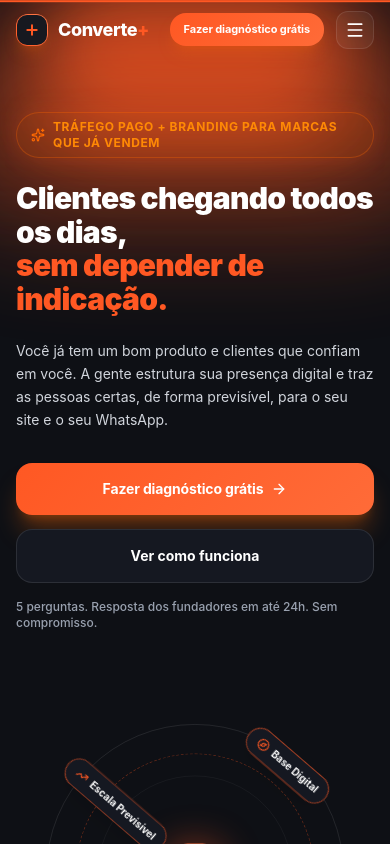
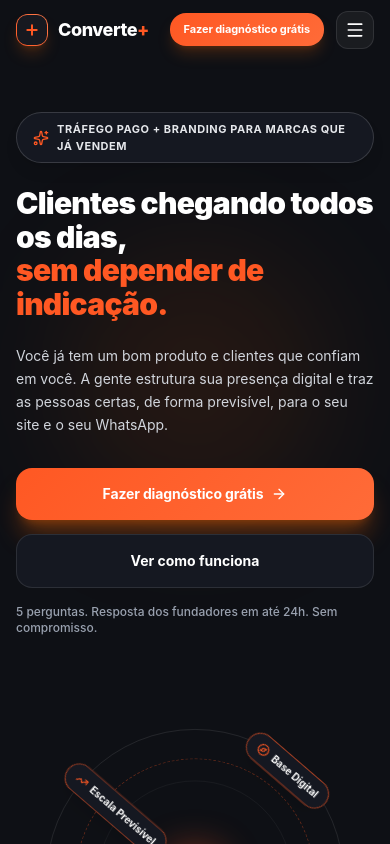
Before and after one commit to Poneyzada/Agencia-Converte-Lp, a React (Vite) app: page / in a window 390 px wide. Shown: the top 844 px of the page. Built offline with nearby package versions, Linux system fonts and the light colour scheme.

Commit message:
Fix eyebrow badge text contrast to crisp silver-white and remove top orange haze on mobile

```diff
--- a/src/components/HeroSection.jsx
+++ b/src/components/HeroSection.jsx
@@ -6,40 +6,40 @@ export default function HeroSection({ onOpenICP }) {
   return (
     <section className="relative z-0 flex min-h-[92vh] lg:min-h-screen w-full flex-col items-center justify-center overflow-hidden bg-[#0e1015] pt-28 pb-16 lg:py-32">
 
-      {/* 21st.dev Efeito Studio Light: O cone sobe suavemente enquanto a luz ilumina o ambiente */}
-      <div className="absolute top-0 isolate z-0 flex w-screen flex-1 items-start justify-center pointer-events-none">
+      {/* 21st.dev Studio Lamp Light - Otimizado para alta legibilidade no Mobile (Sem nuvem alaranjada no topo) */}
+      <div className="absolute top-0 isolate z-0 hidden md:flex w-screen flex-1 items-start justify-center pointer-events-none">
 
-        {/* Backdrop blur suave */}
-        <div className="absolute top-0 z-50 h-48 w-screen bg-transparent opacity-10 backdrop-blur-md" />
+        {/* Backdrop blur */}
+        <div className="absolute top-0 z-50 h-36 w-screen bg-transparent opacity-10 backdrop-blur-md" />
 
-        {/* Ambient Glow principal da luz do studio acendendo */}
+        {/* Ambient Glow principal suavizado no desktop */}
         <motion.div
           initial={{ opacity: 0, scale: 0.7, y: 30 }}
-          animate={{ opacity: 0.85, scale: 1, y: 0 }}
+          animate={{ opacity: 0.5, scale: 1, y: 0 }}
           transition={{ duration: 1.4, ease: [0.16, 1, 0.3, 1], delay: 0.1 }}
-          className="absolute inset-auto z-50 h-44 w-[32rem] -translate-y-[-20%] rounded-full bg-[#ff5823]/60 opacity-80 blur-3xl"
+          className="absolute inset-auto z-50 h-36 w-[28rem] -translate-y-[-20%] rounded-full bg-[#ff5823]/40 blur-3xl"
         />
 
-        {/* Lamp Light Core Motion acendendo como foco de luz */}
+        {/* Lamp Light Core Motion */}
         <motion.div
           initial={{ width: "8rem", opacity: 0.2, y: 20 }}
-          animate={{ width: "20rem", opacity: 1, y: 0 }}
+          animate={{ width: "18rem", opacity: 0.8, y: 0 }}
           transition={{ duration: 1.2, ease: [0.16, 1, 0.3, 1], delay: 0.2 }}
-          className="absolute top-0 z-30 h-40 -translate-y-[15%] rounded-full bg-[#ff5823]/70 blur-2xl"
+          className="absolute top-0 z-30 h-32 -translate-y-[15%] rounded-full bg-[#ff5823]/40 blur-2xl"
         />
 
-        {/* Linha de luz no topo expandindo */}
+        {/* Linha de luz no topo */}
         <motion.div
           initial={{ width: "10rem", opacity: 0 }}
-          animate={{ width: "34rem", opacity: 1 }}
+          animate={{ width: "28rem", opacity: 0.8 }}
           transition={{ duration: 1.2, ease: [0.16, 1, 0.3, 1], delay: 0.25 }}
-          className="absolute inset-auto z-50 h-0.5 -translate-y-[-10%] bg-[#ff5823]"
+          className="absolute inset-auto z-50 h-0.5 -translate-y-[-10%] bg-[#ff5823]/80"
         />
 
-        {/* Cone Esquerdo de Luz subindo e abrindo */}
+        {/* Cone Esquerdo de Luz */}
         <motion.div
           initial={{ opacity: 0, width: "12rem", y: 40 }}
-          animate={{ opacity: 0.95, width: "32rem", y: 0 }}
+          animate={{ opacity: 0.6, width: "28rem", y: 0 }}
           transition={{
             delay: 0.2,
             duration: 1.3,
@@ -48,16 +48,16 @@ export default function HeroSection({ onOpenICP }) {
           style={{
             backgroundImage: `conic-gradient(var(--conic-position), var(--tw-gradient-stops))`,
           }}
-          className="absolute inset-auto right-1/2 h-64 overflow-visible w-[32rem] bg-gradient-conic from-[#ff5823]/60 via-transparent to-transparent [--conic-position:from_70deg_at_center_top]"
+          className="absolute inset-auto right-1/2 h-56 overflow-visible w-[28rem] bg-gradient-conic from-[#ff5823]/40 via-transparent to-transparent [--conic-position:from_70deg_at_center_top]"
         >
-          <div className="absolute w-[100%] left-0 bg-[#0e1015] h-40 bottom-0 z-20 [mask-image:linear-gradient(to_top,white,transparent)]" />
-          <div className="absolute w-40 h-[100%] left-0 bg-[#0e1015] bottom-0 z-20 [mask-image:linear-gradient(to_right,white,transparent)]" />
+          <div className="absolute w-[100%] left-0 bg-[#0e1015] h-36 bottom-0 z-20 [mask-image:linear-gradient(to_top,white,transparent)]" />
+          <div className="absolute w-36 h-[100%] left-0 bg-[#0e1015] bottom-0 z-20 [mask-image:linear-gradient(to_right,white,transparent)]" />
         </motion.div>
 
-        {/* Cone Direito de Luz subindo e abrindo */}
+        {/* Cone Direito de Luz */}
         <motion.div
           initial={{ opacity: 0, width: "12rem", y: 40 }}
-          animate={{ opacity: 0.95, width: "32rem", y: 0 }}
+          animate={{ opacity: 0.6, width: "28rem", y: 0 }}
           transition={{
             delay: 0.2,
             duration: 1.3,
@@ -66,12 +66,15 @@ export default function HeroSection({ onOpenICP }) {
           style={{
             backgroundImage: `conic-gradient(var(--conic-position), var(--tw-gradient-stops))`,
           }}
-          className="absolute inset-auto left-1/2 h-64 w-[32rem] bg-gradient-conic from-transparent via-transparent to-[#ff5823]/60 [--conic-position:from_290deg_at_center_top]"
+          className="absolute inset-auto left-1/2 h-56 w-[28rem] bg-gradient-conic from-transparent via-transparent to-[#ff5823]/40 [--conic-position:from_290deg_at_center_top]"
         >
-          <div className="absolute w-40 h-[100%] right-0 bg-[#0e1015] bottom-0 z-20 [mask-image:linear-gradient(to_left,white,transparent)]" />
-          <div className="absolute w-[100%] right-0 bg-[#0e1015] h-40 bottom-0 z-20 [mask-image:linear-gradient(to_top,white,transparent)]" />
+          <div className="absolute w-36 h-[100%] right-0 bg-[#0e1015] bottom-0 z-20 [mask-image:linear-gradient(to_left,white,transparent)]" />
+          <div className="absolute w-[100%] right-0 bg-[#0e1015] h-36 bottom-0 z-20 [mask-image:linear-gradient(to_top,white,transparent)]" />
         </motion.div>
       </div>
+
+      {/* Mobile Subtle Ambient Glow (Ultra limpo e sem estourar contraste) */}
+      <div className="md:hidden absolute top-1/3 left-1/2 -translate-x-1/2 -translate-y-1/2 w-64 h-64 bg-orange-500/10 rounded-full blur-3xl pointer-events-none" />
 
       {/* Main Content Container */}
       <div className="max-w-7xl mx-auto px-4 sm:px-6 lg:px-8 relative z-10 w-full">
@@ -82,18 +85,18 @@ export default function HeroSection({ onOpenICP }) {
           {/* Main Hero Copy (Left Column) */}
           <div className="lg:col-span-7 space-y-6 text-left relative z-10">
 
-            {/* Eyebrow Badge subindo em sincronia com o acendimento da luz */}
+            {/* Eyebrow Badge com Alto Contraste (Texto Claro com ícone Laranja Converte+) */}
             <motion.div
               initial={{ y: 35, opacity: 0 }}
               animate={{ y: 0, opacity: 1 }}
               transition={{ duration: 1.0, ease: [0.16, 1, 0.3, 1], delay: 0.3 }}
-              className="inline-flex items-center gap-2 px-3.5 py-1.5 rounded-full bg-orange-500/10 border border-orange-500/30 text-orange-400 text-xs font-bold uppercase tracking-wider shadow-[0_0_25px_rgba(255,88,35,0.2)]"
+              className="inline-flex items-center gap-2 px-4 py-2 rounded-full bg-[#151821] border border-white/15 text-gray-200 text-[11px] sm:text-xs font-bold uppercase tracking-wider shadow-lg"
             >
-              <Sparkles className="w-3.5 h-3.5 text-orange-500 shrink-0" />
+              <Sparkles className="w-4 h-4 text-[#ff5823] shrink-0" />
               <span>Tráfego pago + branding para marcas que já vendem</span>
             </motion.div>
 
-            {/* Headline subindo suavemente acompanhando a iluminação do estúdio */}
+            {/* Headline */}
             <motion.h1
               initial={{ y: 45, opacity: 0 }}
               animate={{ y: 0, opacity: 1 }}
@@ -104,7 +107,7 @@ export default function HeroSection({ onOpenICP }) {
               <span className="text-[#ff5823]">sem depender de indicação.</span>
             </motion.h1>
 
-            {/* Subheadline subindo em cascata */}
+            {/* Subheadline */}
             <motion.p
               initial={{ y: 45, opacity: 0 }}
               animate={{ y: 0, opacity: 1 }}
@@ -114,7 +117,7 @@ export default function HeroSection({ onOpenICP }) {
               Você já tem um bom produto e clientes que confiam em você. A gente estrutura sua presença digital e traz as pessoas certas, de forma previsível, para o seu site e o seu WhatsApp.
             </motion.p>
 
-            {/* Action Buttons subindo em cascata */}
+            {/* Action Buttons */}
             <motion.div
               initial={{ y: 45, opacity: 0 }}
               animate={{ y: 0, opacity: 1 }}
@@ -146,7 +149,7 @@ export default function HeroSection({ onOpenICP }) {
 
           </div>
 
-          {/* Right Column: 3D Orbit Graphic ("A Rodinha com Iluminação Studio Light") */}
+          {/* Right Column: 3D Orbit Graphic ("A Rodinha com Iluminação Clean") */}
           <motion.div
             initial={{ scale: 0.88, opacity: 0 }}
             animate={{ scale: 1, opacity: 1 }}
```
